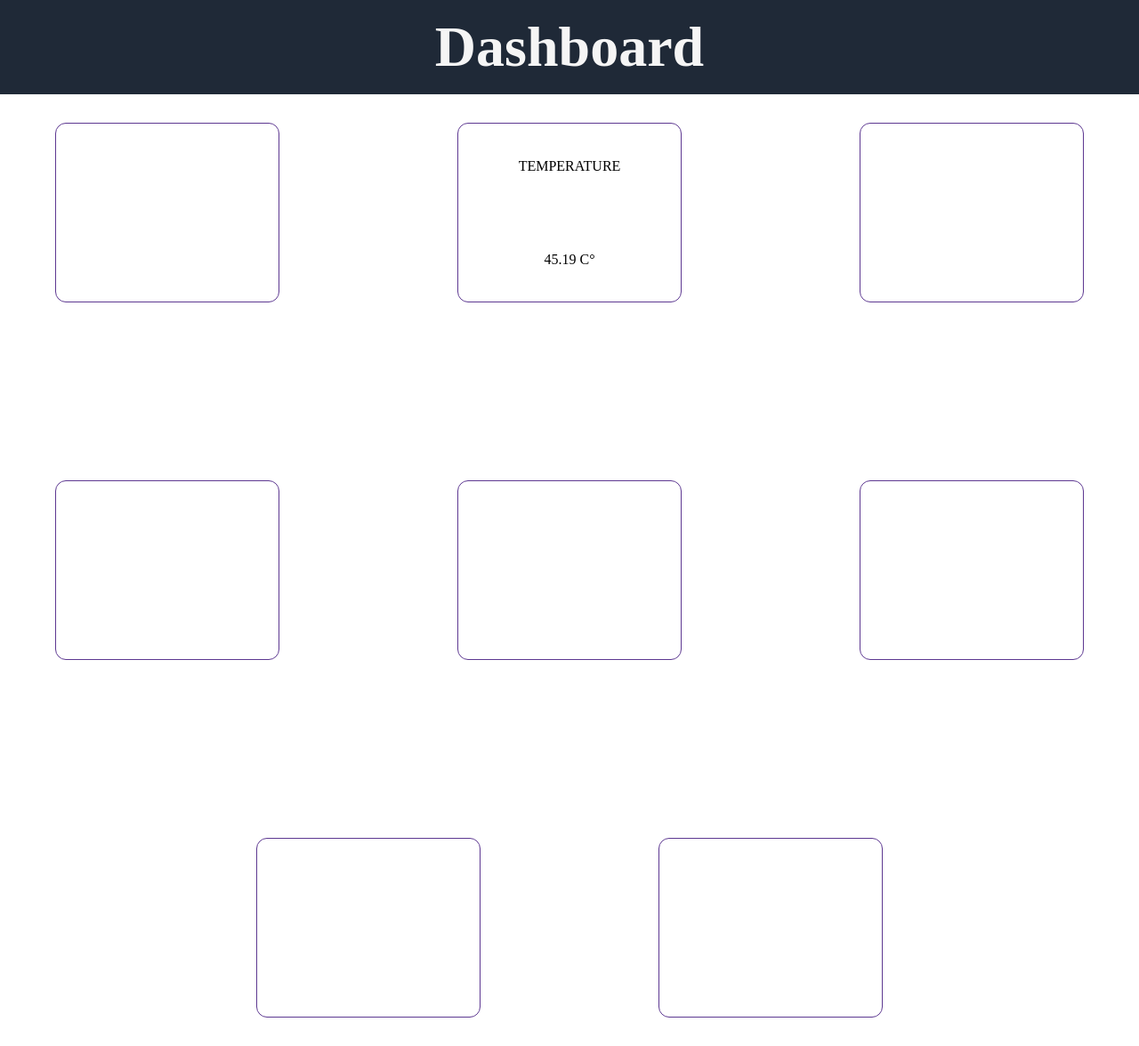
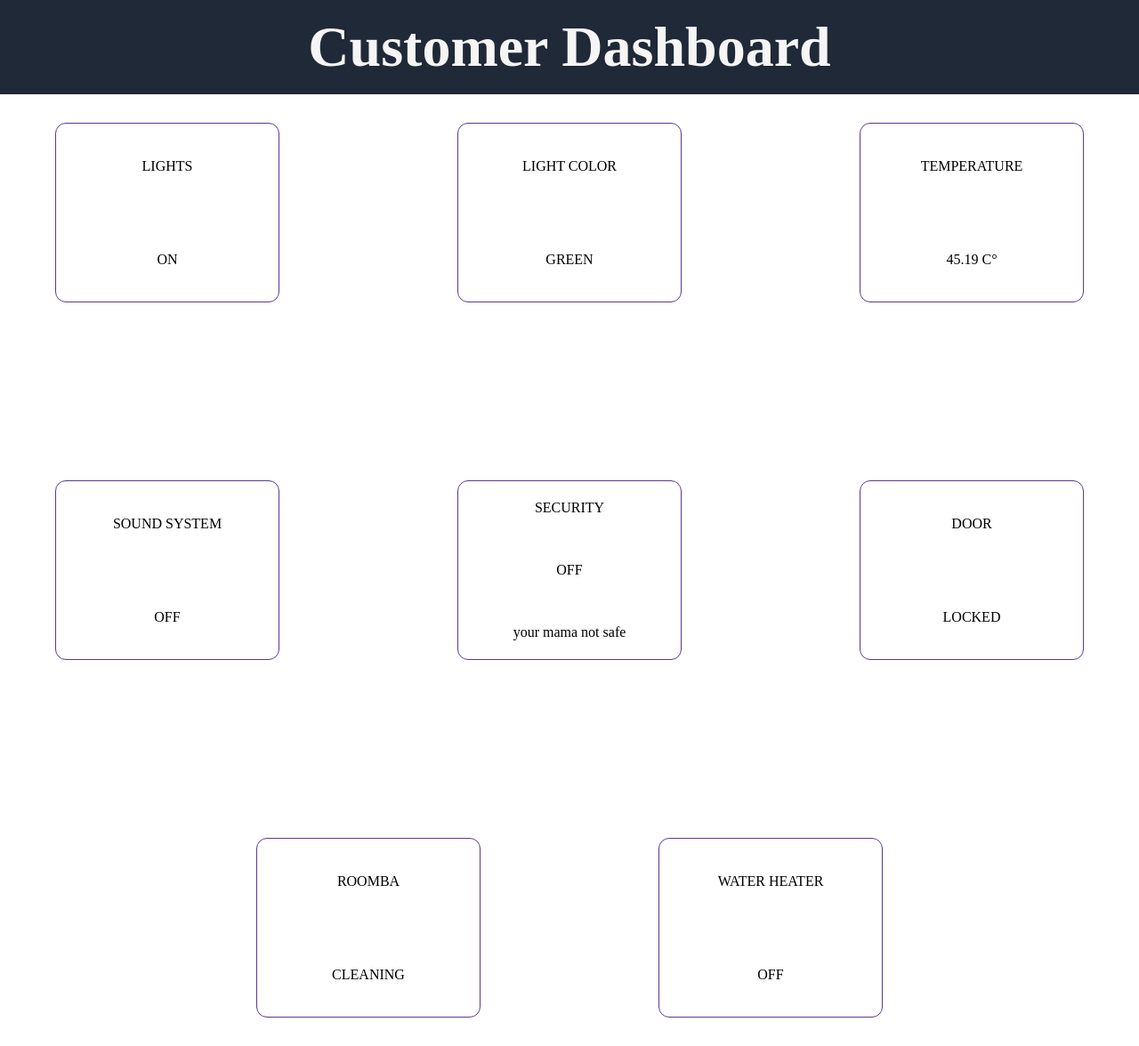
Before and after one commit to electus-1/home-automation-project, a PHP site: page /customer.html in a window 1280 px wide. Shown: the whole page at 89% size. Before the commit the page ends 1144 px from the top, so only its background shows below. Run offline with PHP 8.4, Linux system fonts and the light colour scheme.

```diff
--- a/customer.html
+++ b/customer.html
@@ -5,30 +5,48 @@
     <meta charset="UTF-8">
     <meta http-equiv="X-UA-Compatible" content="IE=edge">
     <meta name="viewport" content="width=device-width, initial-scale=1.0">
-    <title>AutoHome</title>
+    <title>AutoHome-Customer</title>
     <link rel="stylesheet" href="producer-styles.css">
 </head>
 
 <body>
     <div class="header">
-        <h1>Dashboard</h1>
+        <h1>Customer Dashboard</h1>
     </div>
     <div class="cards">
         <div class="card">
+            <p>LIGHTS</p>
+            <p>ON</p>
+        </div>
+        <div class="card">
+            <p>LIGHT COLOR</p>
+            <p>GREEN</p>
         </div>
         <div class="card">
             <p>TEMPERATURE</p>
             <p>45.19 C°</p>
         </div>
         <div class="card">
+            <p>SOUND SYSTEM</p>
+            <p>OFF</p>
         </div>
         <div class="card">
+            <p>SECURITY</p>
+            <p>OFF</p>
+            <p>your mama not safe</p>
         </div>
         <div class="card">
+            <p>DOOR</p>
+            <p>LOCKED</p>
         </div>
-        <div class="card"></div>
-        <div class="card"></div>
-        <div class="card"></div>
+        <div class="card">
+            <p>ROOMBA</p>
+            <p>CLEANING</p>
+        </div>
+        <div class="card">
+            <p>WATER HEATER</p>
+            <p>OFF</p>
+        </div>
     </div>
 </body>
 
--- a/producer-styles.css
+++ b/producer-styles.css
@@ -5,8 +5,10 @@ body {
 
 .cards {
   margin: 0 auto;
-  margin: 0 20px;
   margin-top: 32px;
+  margin-bottom: 32px;
+  margin-left: 20px;
+  margin-right: 20px;
   display: flex;
   flex-wrap: wrap;
   column-gap: 200px;
```
Also changed, not shown: producer.php (renamed from producer.html, +31 -13 lines), producer.js (added).
